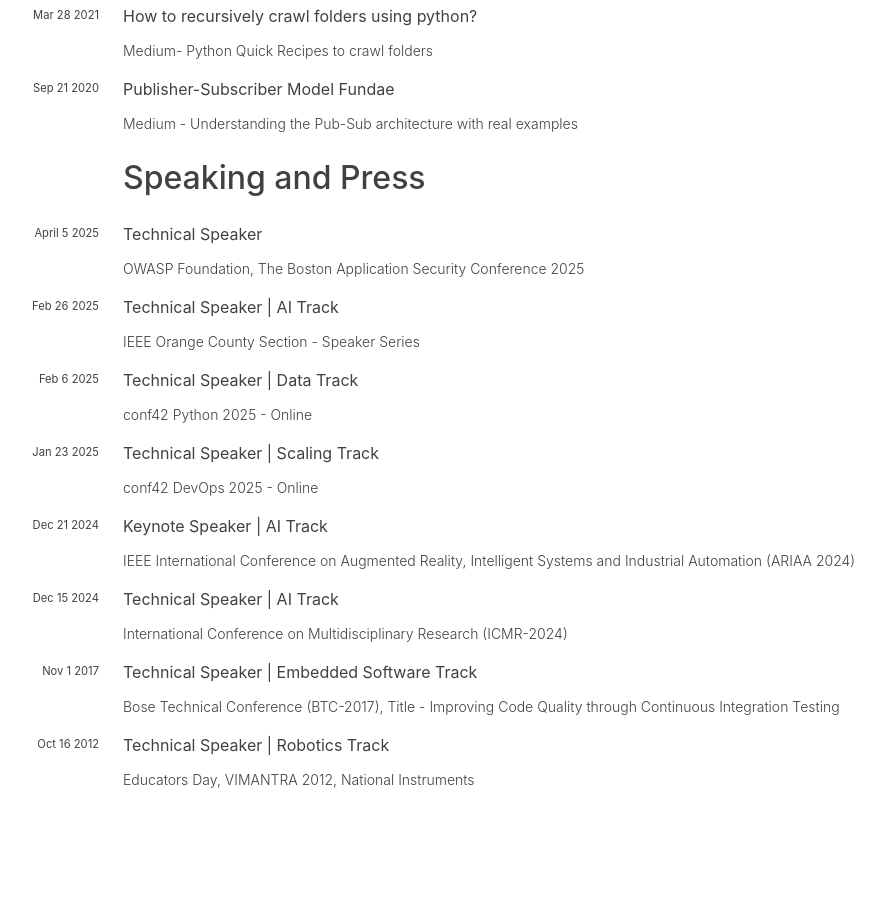
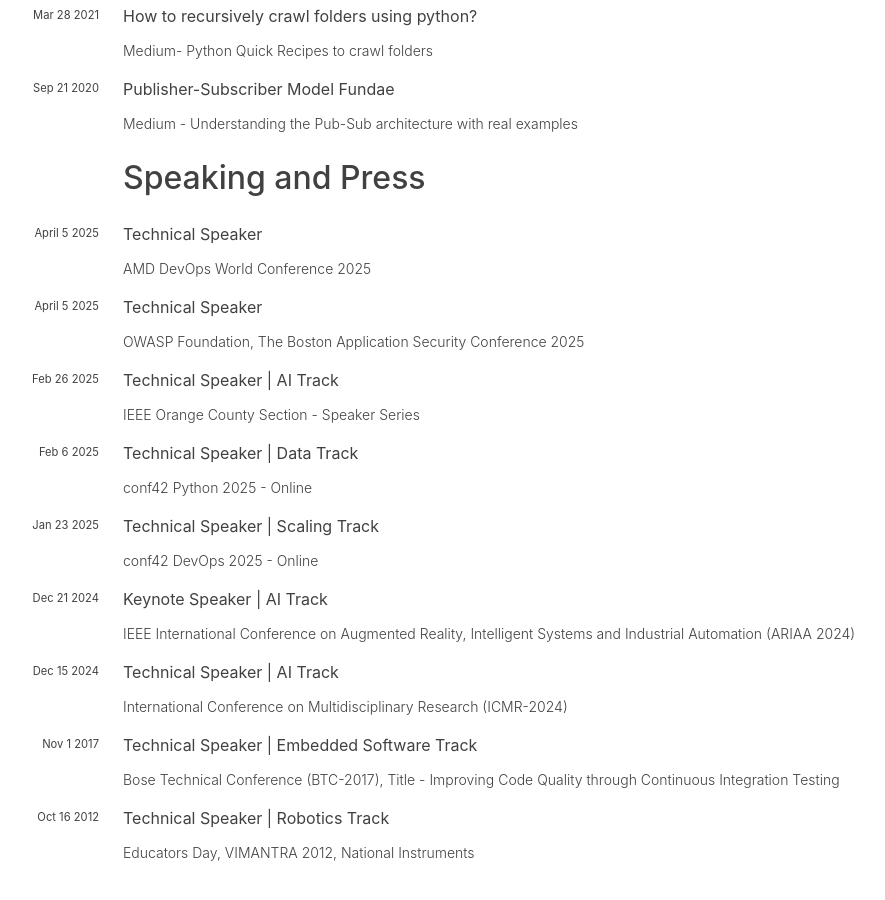
Before and after one commit to hariharanragothaman/hariharanragothaman.github.io, a Jekyll site: the page built from cv.md, in a window 1280 px wide and 900 px high, scrolled down 6493 px. Shown: the whole window, without its empty margins (209-1094 px from the left). Built offline with Jekyll 4.4.1, drawn with Linux system fonts in a browser that asks for light colours; nearby versions of some CDN libraries; some web fonts are replaced; before the commit the page ends 7335 px from its top, so only the background shows below that.

Commit message:
Polishes and Updates

```diff
--- a/_data/press.yaml
+++ b/_data/press.yaml
@@ -1,3 +1,10 @@
+- title: Technical Speaker
+  month: April 5
+  year: 2025
+  publisher:
+    - url:
+      name: AMD DevOps World Conference 2025
+
 - title: Technical Speaker
   month: April 5
   year: 2025
```
